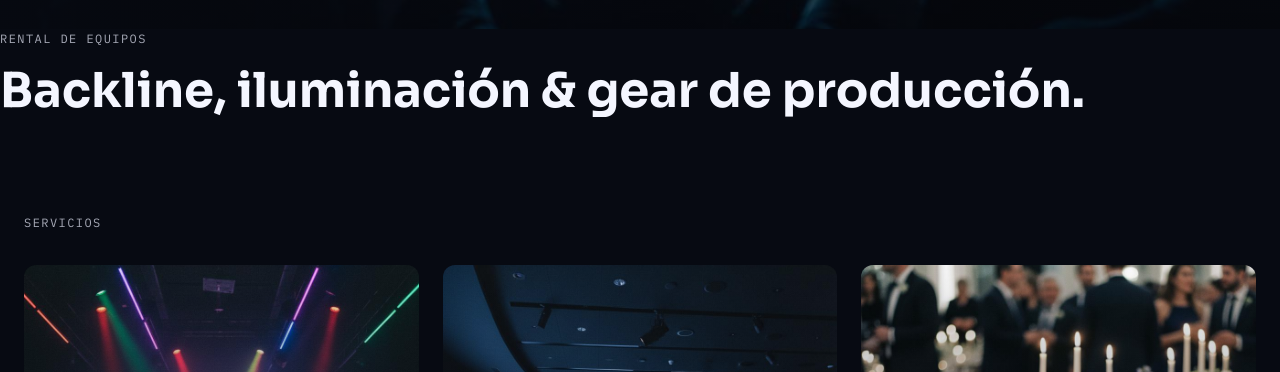
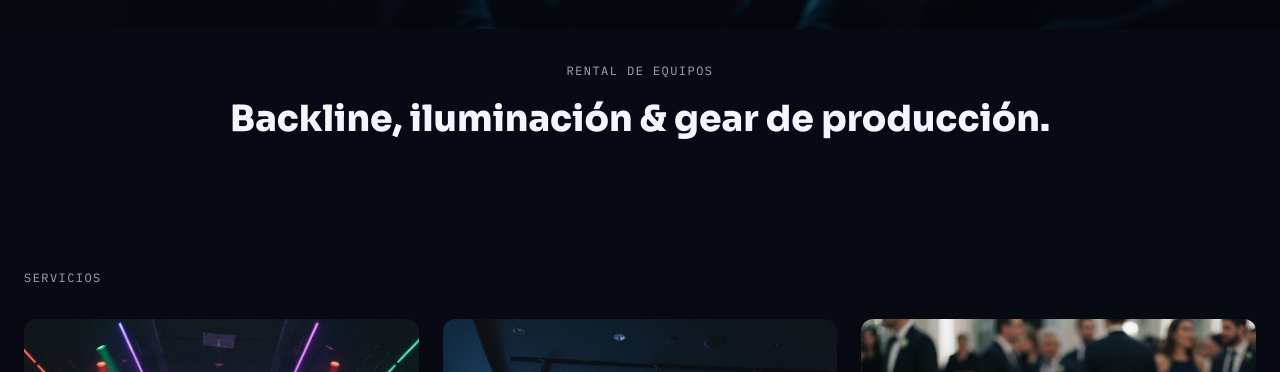
Before and after one commit to insideproevents/inside.lab, a website: page public/index.html in a window 1280 px wide. Shown: the part 863-1235 px from the top of the page. Drawn offline with Linux system fonts and the light colour scheme; files whose address does not match are found by name.

Commit message:
Add Rental de Equipos section after hero with styling

```diff
--- a/public/styles.css
+++ b/public/styles.css
@@ -1159,3 +1159,36 @@ section {
      scroll-behavior: auto;
    }
 }
+
+/* Rental after hero section */
+.rental-after-hero {
+  max-width: 1400px;
+  margin: 0 auto;
+  text-align: center;
+  padding: 2rem 1.5rem;
+}
+
+.rental-after-hero .section-label {
+  font-family: var(--font-mono);
+  font-size: 0.75rem;
+  letter-spacing: 0.12em;
+  text-transform: uppercase;
+  color: var(--text-secondary);
+  margin-bottom: 1rem;
+}
+
+.rental-after-hero .section-title {
+  font-family: var(--font-display);
+  font-size: 2.25rem;
+  font-weight: 800;
+  line-height: 1.2;
+  color: var(--text-primary);
+  margin-bottom: 0;
+}
+
+/* Responsive adjustments */
+@media (max-width: 768px) {
+  .rental-after-hero .section-title {
+    font-size: 1.75rem;
+  }
+}
```
Lines whose indentation alone changed are shown as unchanged.
